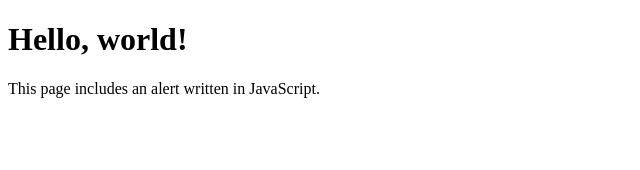
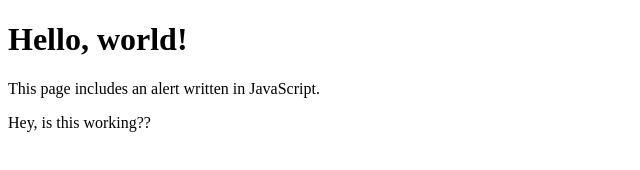
Before and after one commit to ejoblin/js_tutorial, a plain HTML site: page index.html in a window 1280 px wide. Shown: the whole page, without its empty margins (0-640 px from the left). Drawn offline with Linux system fonts and the light colour scheme.

Commit message:
Is this working?

```diff
--- a/index.html
+++ b/index.html
@@ -10,5 +10,8 @@
   <body>
     <h1>Hello, world!</h1>
     <p>This page includes an alert written in JavaScript.</p>
+    <p>
+      Hey, is this working??
+    </p>
   </body>
 </html>
```
